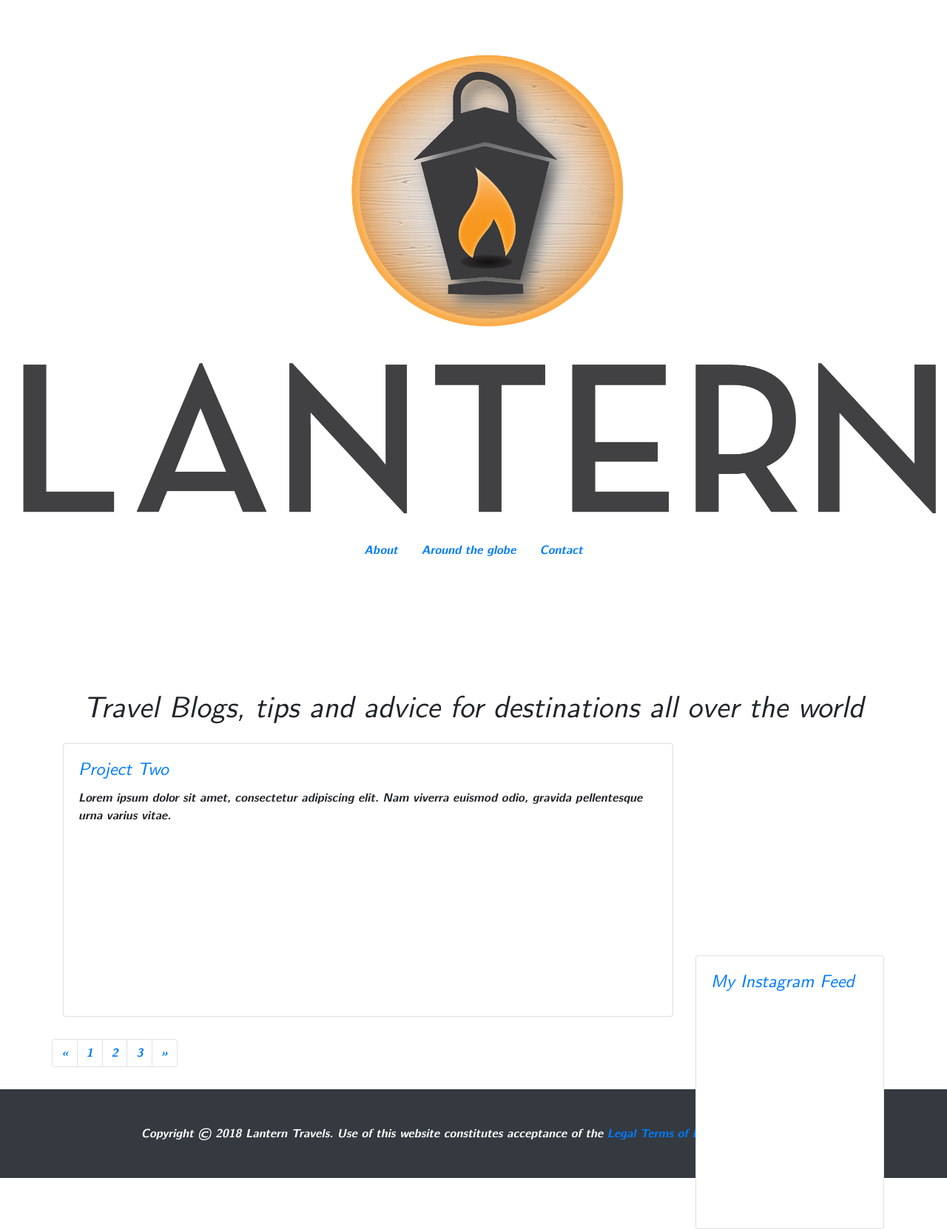
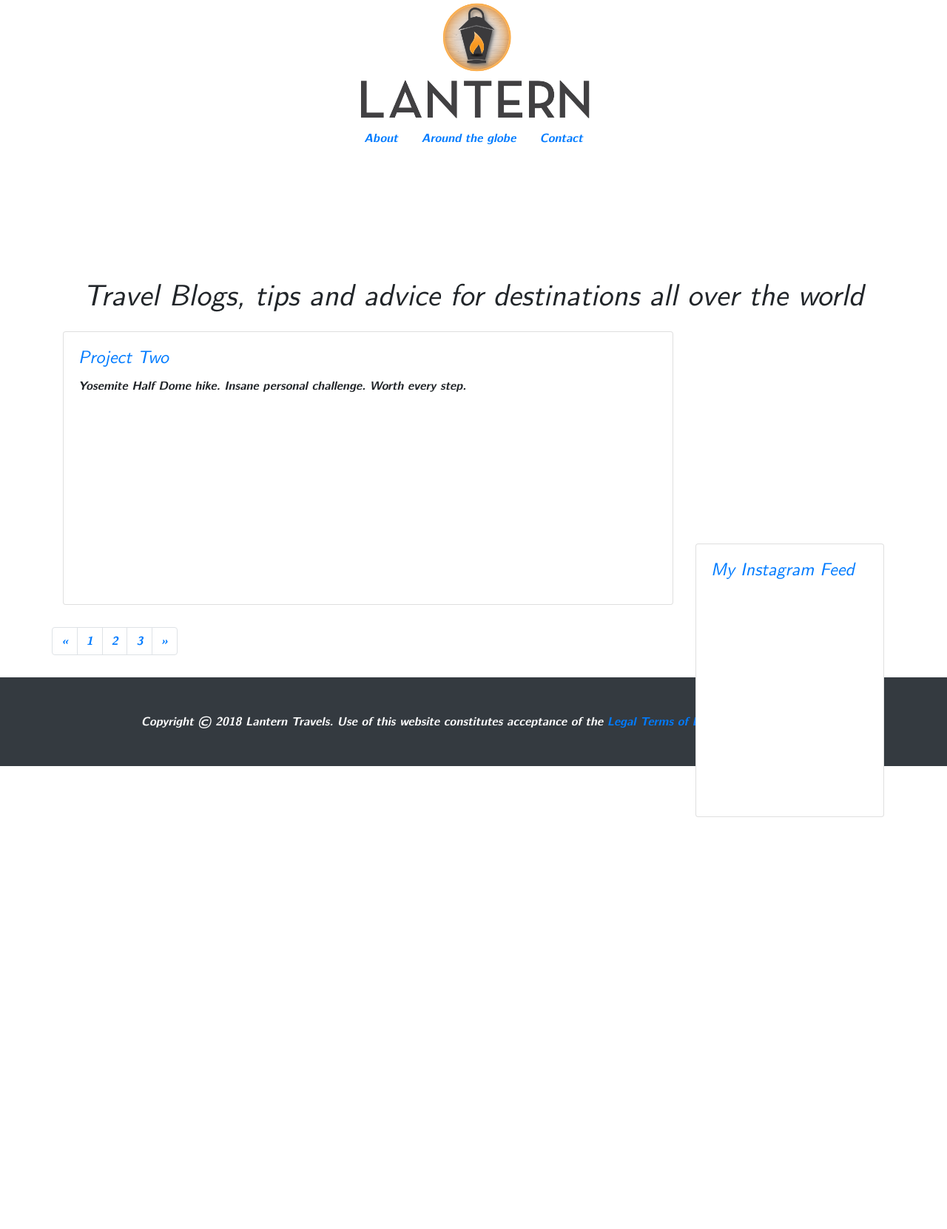
Before and after one commit to manishnewprojects/ltrav, a PHP site: page /yosemite_half_dome.php in a window 1280 px wide. Shown: the whole page at 74% size. After the commit the page ends 1105 px from the top, so only its background shows below. Run offline with PHP 8.4, Linux system fonts and the light colour scheme; some libraries are stand-ins or nearby versions.

Commit message:
addded yosemite adds

```diff
--- a/css/mv_css_defines.css
+++ b/css/mv_css_defines.css
@@ -36,7 +36,7 @@
 
   @media (min-width: 992px) {
   body {
-    padding-top: 56px;
+    /* padding-top: 56px; */
   }
 }
 
@@ -48,10 +48,7 @@
   margin-bottom: 30px;
 }
 
-img {
-   max-width: 100%;
-   max-height: 100%;
+.mv_responsive {
+    max-width: 25%;
+    height: auto;
 }
-.portrait {
-    height: 100px;
- }
--- a/php_includes/navbar.php
+++ b/php_includes/navbar.php
@@ -4,9 +4,7 @@
         <div class="inner">
 
 
-          		<a href="#"><img src="images/lantern_logo.png" alt=""></a>
-
-
+          <a href="#"><img src="images/lantern_logo.png" alt="" class="mv_responsive"></a>
           <nav class="nav nav-masthead justify-content-center">
 
             <a class="nav-link active" href="#">About</a>
--- a/yosemite_half_dome.php
+++ b/yosemite_half_dome.php
@@ -36,7 +36,7 @@
               <h4 class="card-title">
                 <a href="#">Project Two</a>
               </h4>
-              <p class="card-text">Lorem ipsum dolor sit amet, consectetur adipiscing elit. Nam viverra euismod odio, gravida pellentesque urna varius vitae.</p>
+              <p class="card-text">Yosemite Half Dome hike. Insane personal challenge. Worth every step. </p>
             </div>
           </div>
         </div>
```
Also changed, not shown: index.php (+26 -21 lines).
